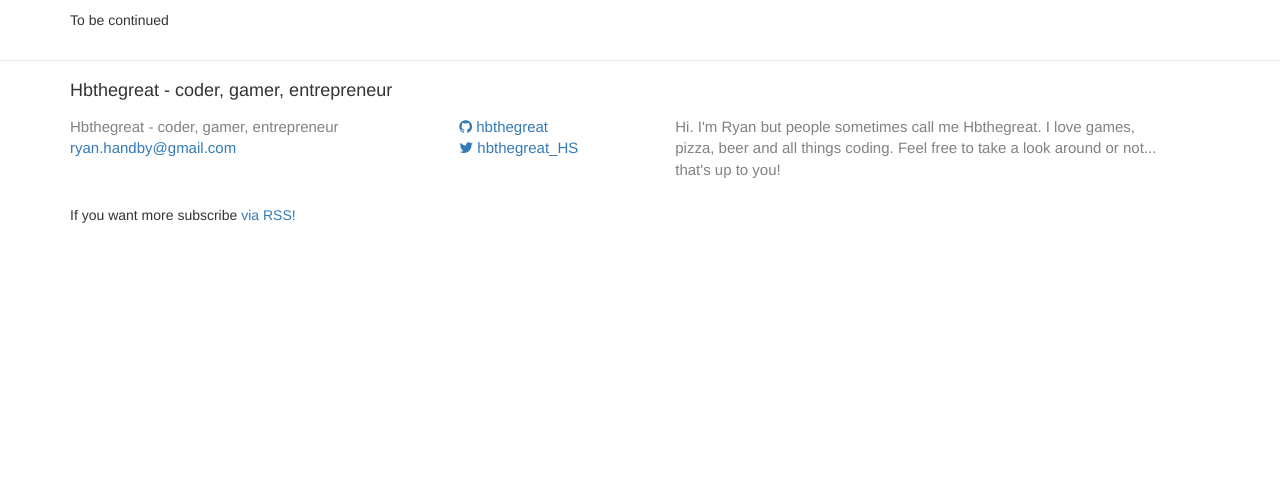
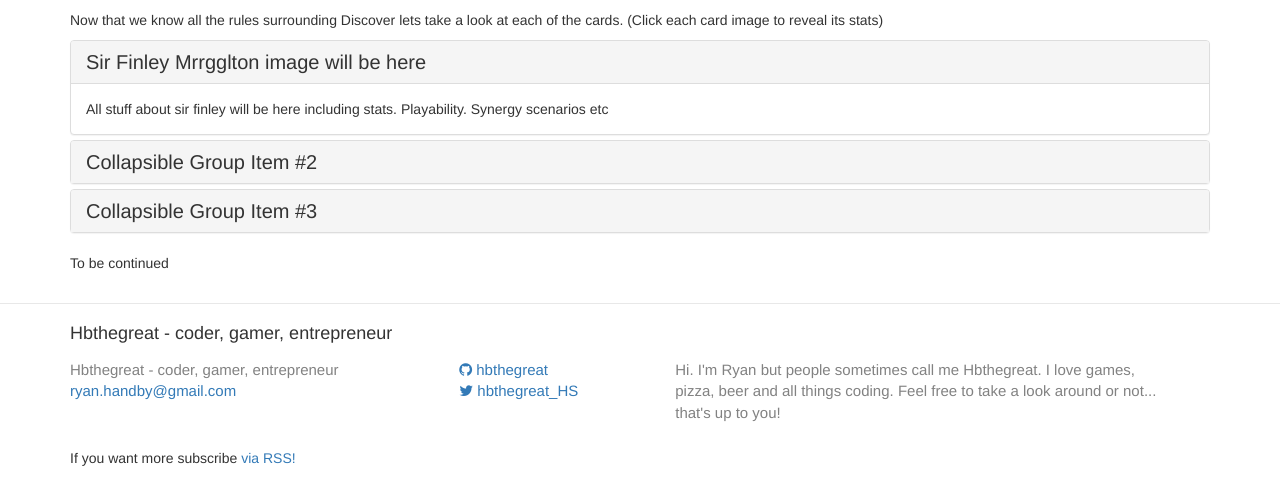
Before and after one commit to hbthegreat/hbthegreat.github.io, a Jekyll site: the page built from _posts/gaming/2015-12-14-discover-mechanic-uncovered.md, in a window 1280 px wide. Shown: the part 740-1218 px from the top of the page. Built offline with Jekyll 4.4.1, drawn with Linux system fonts in a browser that asks for light colours; nearby versions of some CDN libraries; before the commit the page ends 975 px from its top, so only the background shows below that.

Commit message:
Adding  panels for cards

```diff
--- a/_posts/gaming/2015-12-14-discover-mechanic-uncovered.md
+++ b/_posts/gaming/2015-12-14-discover-mechanic-uncovered.md
@@ -26,4 +26,50 @@
 <a class="embedly-card" href="https://twitter.com/bdbrode/status/666359351980920832">Ben Brode on Twitter</a>
 <script async src="//cdn.embedly.com/widgets/platform.js" charset="UTF-8"></script>
 
+<p>Now that we know all the rules surrounding Discover lets take a look at each of the cards. (Click each card image to reveal its stats)</p>
+
+<div class="panel-group" id="accordion" role="tablist" aria-multiselectable="true">
+  <div class="panel panel-default">
+    <div class="panel-heading" role="tab" id="headingOne">
+      <h4 class="panel-title">
+        <a role="button" data-toggle="collapse" data-parent="#accordion" href="#collapseOne" aria-expanded="true" aria-controls="collapseOne">
+          Sir Finley Mrrgglton image will be here
+        </a>
+      </h4>
+    </div>
+    <div id="collapseOne" class="panel-collapse collapse in" role="tabpanel" aria-labelledby="headingOne">
+      <div class="panel-body">
+       All stuff about sir finley will be here including stats. Playability. Synergy scenarios etc
+      </div>
+    </div>
+  </div>
+  <div class="panel panel-default">
+    <div class="panel-heading" role="tab" id="headingTwo">
+      <h4 class="panel-title">
+        <a class="collapsed" role="button" data-toggle="collapse" data-parent="#accordion" href="#collapseTwo" aria-expanded="false" aria-controls="collapseTwo">
+          Collapsible Group Item #2
+        </a>
+      </h4>
+    </div>
+    <div id="collapseTwo" class="panel-collapse collapse" role="tabpanel" aria-labelledby="headingTwo">
+      <div class="panel-body">
+        Anim pariatur cliche reprehenderit, enim eiusmod high life accusamus terry richardson ad squid. 3 wolf moon officia aute, non cupidatat skateboard dolor brunch. Food truck quinoa nesciunt laborum eiusmod. Brunch 3 wolf moon tempor, sunt aliqua put a bird on it squid single-origin coffee nulla assumenda shoreditch et. Nihil anim keffiyeh helvetica, craft beer labore wes anderson cred nesciunt sapiente ea proident. Ad vegan excepteur butcher vice lomo. Leggings occaecat craft beer farm-to-table, raw denim aesthetic synth nesciunt you probably haven't heard of them accusamus labore sustainable VHS.
+      </div>
+    </div>
+  </div>
+  <div class="panel panel-default">
+    <div class="panel-heading" role="tab" id="headingThree">
+      <h4 class="panel-title">
+        <a class="collapsed" role="button" data-toggle="collapse" data-parent="#accordion" href="#collapseThree" aria-expanded="false" aria-controls="collapseThree">
+          Collapsible Group Item #3
+        </a>
+      </h4>
+    </div>
+    <div id="collapseThree" class="panel-collapse collapse" role="tabpanel" aria-labelledby="headingThree">
+      <div class="panel-body">
+        Anim pariatur cliche reprehenderit, enim eiusmod high life accusamus terry richardson ad squid. 3 wolf moon officia aute, non cupidatat skateboard dolor brunch. Food truck quinoa nesciunt laborum eiusmod. Brunch 3 wolf moon tempor, sunt aliqua put a bird on it squid single-origin coffee nulla assumenda shoreditch et. Nihil anim keffiyeh helvetica, craft beer labore wes anderson cred nesciunt sapiente ea proident. Ad vegan excepteur butcher vice lomo. Leggings occaecat craft beer farm-to-table, raw denim aesthetic synth nesciunt you probably haven't heard of them accusamus labore sustainable VHS.
+      </div>
+    </div>
+  </div>
+</div>
 To be continued
```
